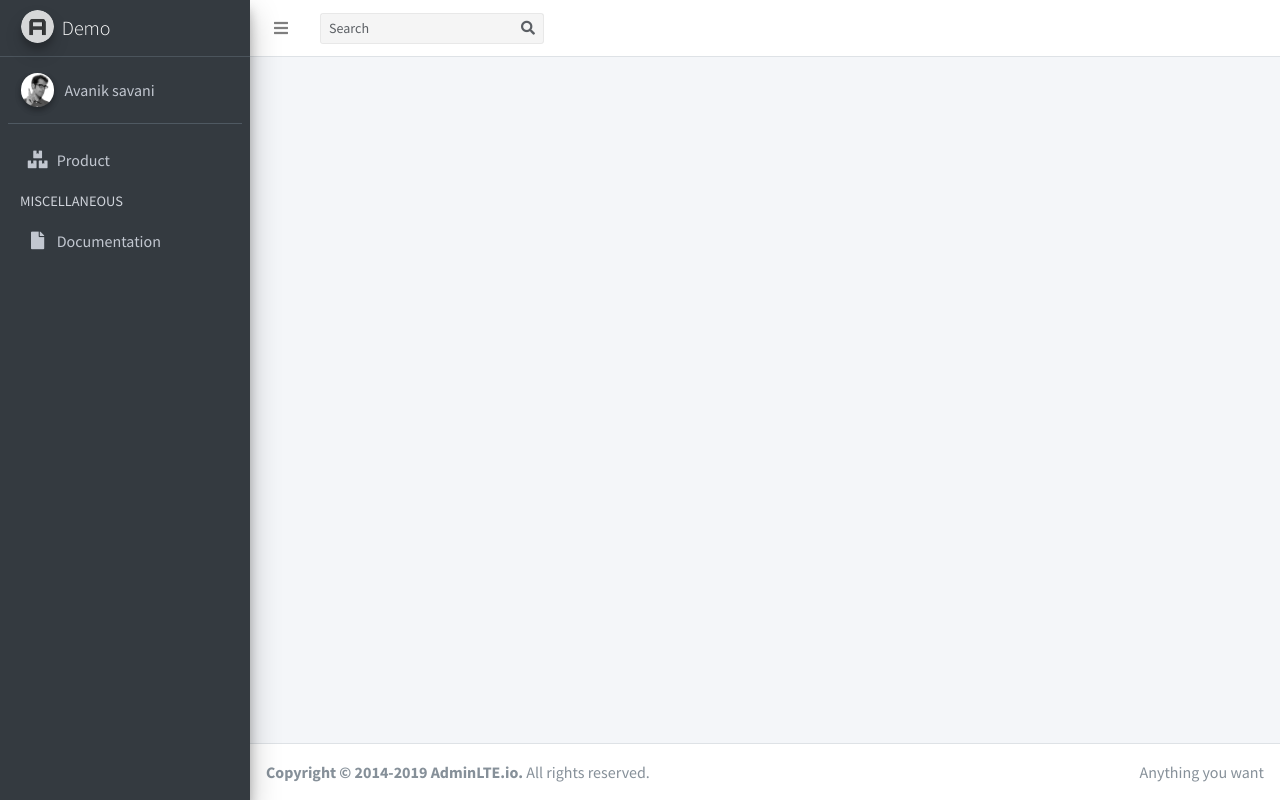
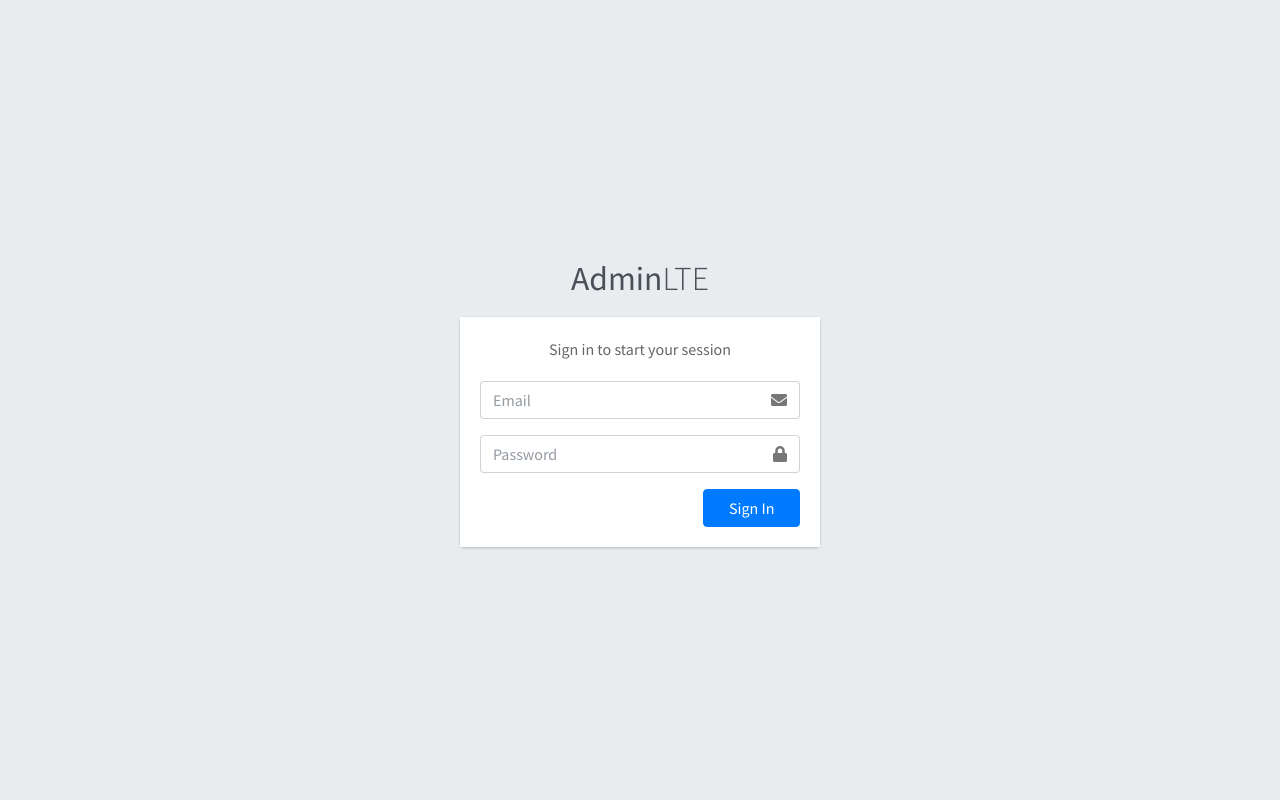
Before and after one commit to avanik123/demo, a Django app: page / in a window 1280 px wide. Run offline with Django 3.2, Linux system fonts and the light colour scheme; some libraries are stand-ins or nearby versions.

Commit message:
add changes

```diff
--- a/myapp/templates/header.html
+++ b/myapp/templates/header.html
@@ -75,7 +75,7 @@
       <ul class="nav nav-pills nav-sidebar flex-column" data-widget="treeview" role="menu" data-accordion="false">
 
         <li class="nav-item">
-          <a href="{% url 'productlist' %}" class="nav-link">
+          <a href="{% url 'product' %}" class="nav-link">
             <i class="nav-icon fas fa-boxes" aria-hidden="true"></i>
             <p>
               Product
--- /dev/null
+++ b/myapp/templates/login.html
@@ -0,0 +1,77 @@
+{% load static %}
+<!DOCTYPE html>
+<html lang="en">
+<head>
+  <meta charset="utf-8">
+  <meta name="viewport" content="width=device-width, initial-scale=1">
+  <title>Demo Admin</title>
+
+  <!-- Google Font: Source Sans Pro -->
+  <link rel="stylesheet" href="https://fonts.googleapis.com/css?family=Source+Sans+Pro:300,400,400i,700&display=fallback">
+  <!-- Font Awesome -->
+  <link rel="stylesheet" href="{% static 'plugins/fontawesome-free/css/all.min.css' %}">
+  <!-- icheck bootstrap -->
+  <link rel="stylesheet" href="{% static 'plugins/icheck-bootstrap/icheck-bootstrap.min.css' %}">
+  <!-- Theme style -->
+  <link rel="stylesheet" href="{% static 'dist/css/adminlte.min.css' %}">
+</head>
+<body class="hold-transition login-page">
+<div class="login-box">
+  <div class="login-logo">
+    <a href=../../index2.html"><b>Admin</b>LTE</a>
+  </div>
+  <!-- /.login-logo -->
+  <div class="card">
+    <div class="card-body login-card-body">
+      <p class="login-box-msg">Sign in to start your session</p>
+
+      <form action="../../index3.html" method="post">
+        <div class="input-group mb-3">
+          <input type="email" class="form-control" placeholder="Email">
+          <div class="input-group-append">
+            <div class="input-group-text">
+              <span class="fas fa-envelope"></span>
+            </div>
+          </div>
+        </div>
+        <div class="input-group mb-3">
+          <input type="password" class="form-control" placeholder="Password">
+          <div class="input-group-append">
+            <div class="input-group-text">
+              <span class="fas fa-lock"></span>
+            </div>
+          </div>
+        </div>
+        <div class="row">
+          <div class="col-8">
+            <div class="icheck-primary">
+            </div>
+          </div>
+          <!-- /.col -->
+          <div class="col-4">
+            <button type="submit" class="btn btn-primary btn-block">Sign In</button>
+          </div>
+          <!-- /.col -->
+        </div>
+      </form>
+
+      <!-- <p class="mb-1">
+        <a href="">I forgot my password</a>
+      </p>
+      <p class="mb-0">
+        <a href="" class="text-center">Register a new membership</a>
+      </p> -->
+    </div>
+    <!-- /.login-card-body -->
+  </div>
+</div>
+<!-- /.login-box -->
+
+<!-- jQuery -->
+<script src="{% static 'plugins/jquery/jquery.min.js' %}"></script>
+<!-- Bootstrap 4 -->
+<script src="{% static 'plugins/bootstrap/js/bootstrap.bundle.min.js' %}"></script>
+<!-- AdminLTE App -->
+<script src="{% static 'dist/js/adminlte.min.js' %}"></script>
+</body>
+</html>
--- a/myapp/templates/product.html
+++ b/myapp/templates/product.html
@@ -10,7 +10,6 @@
               <div class="col-sm-6">
                 <h1>DataTables</h1>
               </div>
-
             </div>
           </div><!-- /.container-fluid -->
         </section>
@@ -67,7 +66,7 @@
     $(function () {
       $("#example1").DataTable({
         "responsive": true, "lengthChange": true, "autoWidth": false,
-        "buttons": ["copy", "csv", "excel", "pdf", "print", "colvis"]
+        // "buttons": ["copy", "csv", "excel", "pdf", "print", "colvis"]
       }).buttons().container().appendTo('#example1_wrapper .col-md-6:eq(0)');
       $('#example2').DataTable({
         "paging": true,
--- a/myapp/urls.py
+++ b/myapp/urls.py
@@ -1,9 +1,14 @@
-from django.urls import path
+from django.urls import path, include
 from . import views
 
 urlpatterns = [
-    path('', views.index.as_view(), name='index'),
-    path('product', views.ProductList.as_view(), name='productlist'),
-    # path('products', views.ListProduct.as_view(), name='listproduct'),
-    # path('product/<int:pk>', views.ProductDetail.as_view(), name='productdetail'),
+    path('', views.LoginTemplate.as_view(), name='login'),
+    path('index', views.HomeTemplate.as_view(), name='index'),
+    path('product', views.ProductTemplate.as_view(), name='product'),
+
+    path('products', views.ListProduct.as_view(), name='listproduct'),
+    path('products/<int:pk>', views.ProductDetail.as_view(), name='productdetail'),
+    path('createproduct', views.Product.as_view(), name='createproduct'),
+    path('updateproduct/<int:id>', views.ProductPutUpdate.as_view(), name='updateproduct'),
+    path('deleteproduct/<int:id>', views.ProductDelete.as_view(), name='deleteproduct'),
 ]
--- a/myapp/views.py
+++ b/myapp/views.py
@@ -1,29 +1,87 @@
 from django.shortcuts import render
-from .models import *
-from .serializers import *
+from django.views.generic import TemplateView
+from myapp import models
+from myapp import serializers
 from rest_framework import generics
-from django.views.generic import TemplateView
+from rest_framework import status
+from django.contrib import messages
+from rest_framework.response import Response
 
 # Create your views here.
-class index(TemplateView):
+class LoginTemplate(TemplateView):
+    template_name = 'login.html'
+
+
+class HomeTemplate(TemplateView):
     template_name = 'index.html'
 
 
-class ProductList(TemplateView):
+class ProductTemplate(TemplateView):
+    queryset = models.Product.objects.all()
     template_name = 'product.html'
-    model = Product
+    model = models.Product
 
     def get_context_data(self, **kwargs):
-        context = super(ProductList, self).get_context_data(**kwargs)
-        context['products'] = Product.objects.all()
+        context = super(ProductTemplate, self).get_context_data(**kwargs)
+        context['products'] = models.Product.objects.all()
         return context
 
 
-# class ListProduct(generics.ListCreateAPIView):
-#     queryset = Product.objects.all()
-#     serializer_class = ProductSerializer
+class ListProduct(generics.ListCreateAPIView):
+    queryset = models.Product.objects.all()
+    serializer_class = serializers.ProductSerializer
 
 
-# class ProductDetail(generics.RetrieveUpdateDestroyAPIView):
-#     queryset = Product.objects.all()
-#     serializer_class = ProductSerializer
+class ProductDetail(generics.RetrieveUpdateDestroyAPIView):
+    queryset = models.Product.objects.all()
+    serializer_class = serializers.ProductSerializer
+
+
+class Product(generics.CreateAPIView):
+    serializer_class = serializers.ProductSerializer
+    model = models.Product
+
+    def create(self, request, *args, **kwargs):
+        try:
+            serializer = self.get_serializer(data=request.data)
+            serializer.is_valid(raise_exception=True)
+            self.perform_create(serializer)
+            return Response({"status": 200, "message": 'created successfully.'}, status=status.HTTP_201_CREATED)
+        except Exception as e:
+            return Response({"status": 400, "message": "Fail to create"}, status=status.HTTP_400_BAD_REQUEST)
+
+
+class ProductPutUpdate(generics.UpdateAPIView):
+    serializer_class = serializers.ProductSerializer
+    model = models.Product
+    lookup_field = 'id'
+    http_method_names = ['put']
+
+    def get_queryset(self):
+        return self.model.objects.all(id)
+
+    def update(self, request, *args, **kwargs):
+        try:
+            response = super(ProductPutUpdate, self).update(self, request, *args, **kwargs)
+            print(response)
+            return Response({'success': True, 'data': response.data})
+        except Exception as e:
+            print(e)
+            return Response({'message': format(e.args[-1]), 'success': False})
+
+
+class ProductDelete(generics.DestroyAPIView):
+    serializer_class = serializers.ProductSerializer
+    model = models.Product
+    lookup_field = 'id'
+
+    def get_queryset(self):
+        return self.model.objects.all()
+
+    def delete(self, request, *args, **kwargs):
+        try:
+            response = super(ProductDelete, self).delete(request, *args, **kwargs)
+            return Response({"status": True, "message": "Product deleted successfully."}, status=status.HTTP_200_OK)
+        except Exception as e:
+            print(e)
+            return Response({"status": False, "message": "Fail to delete product"}, status=status.HTTP_400_BAD_REQUEST)
```
